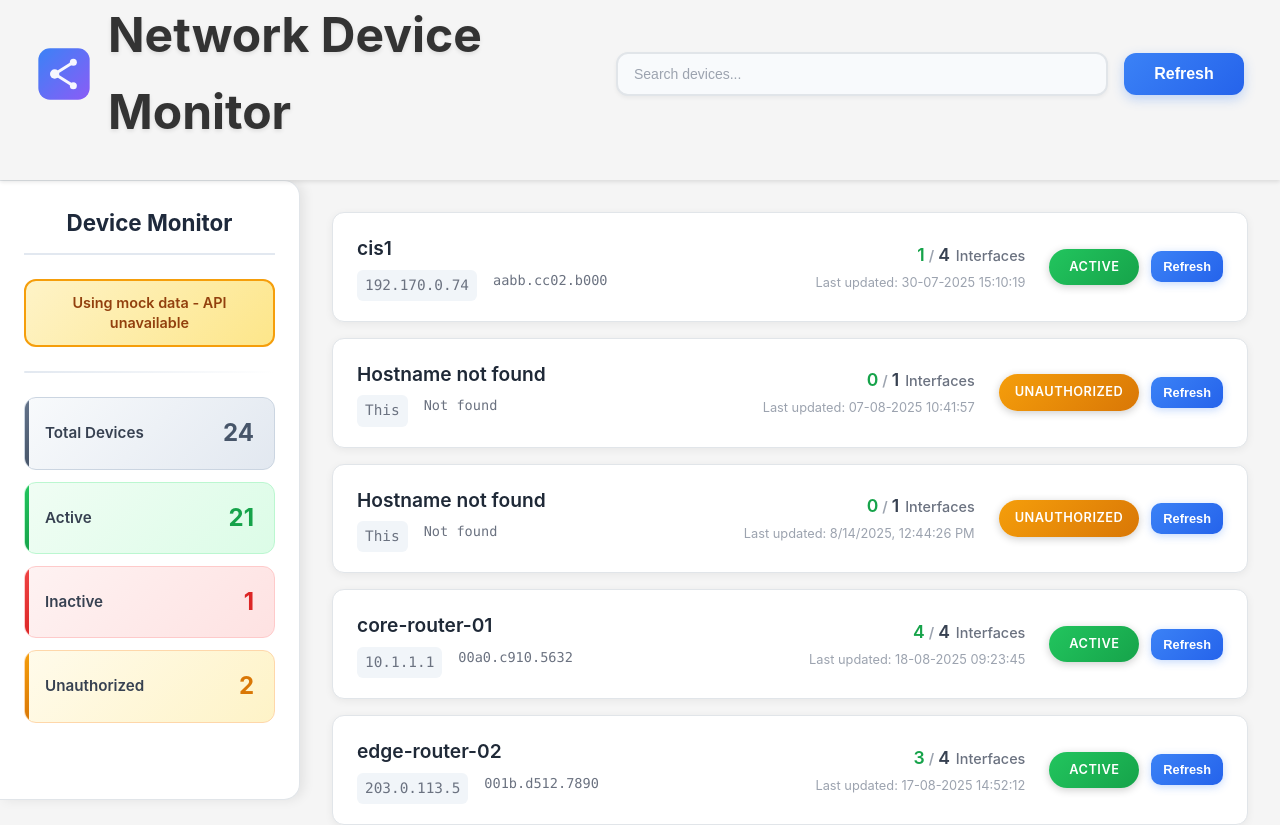
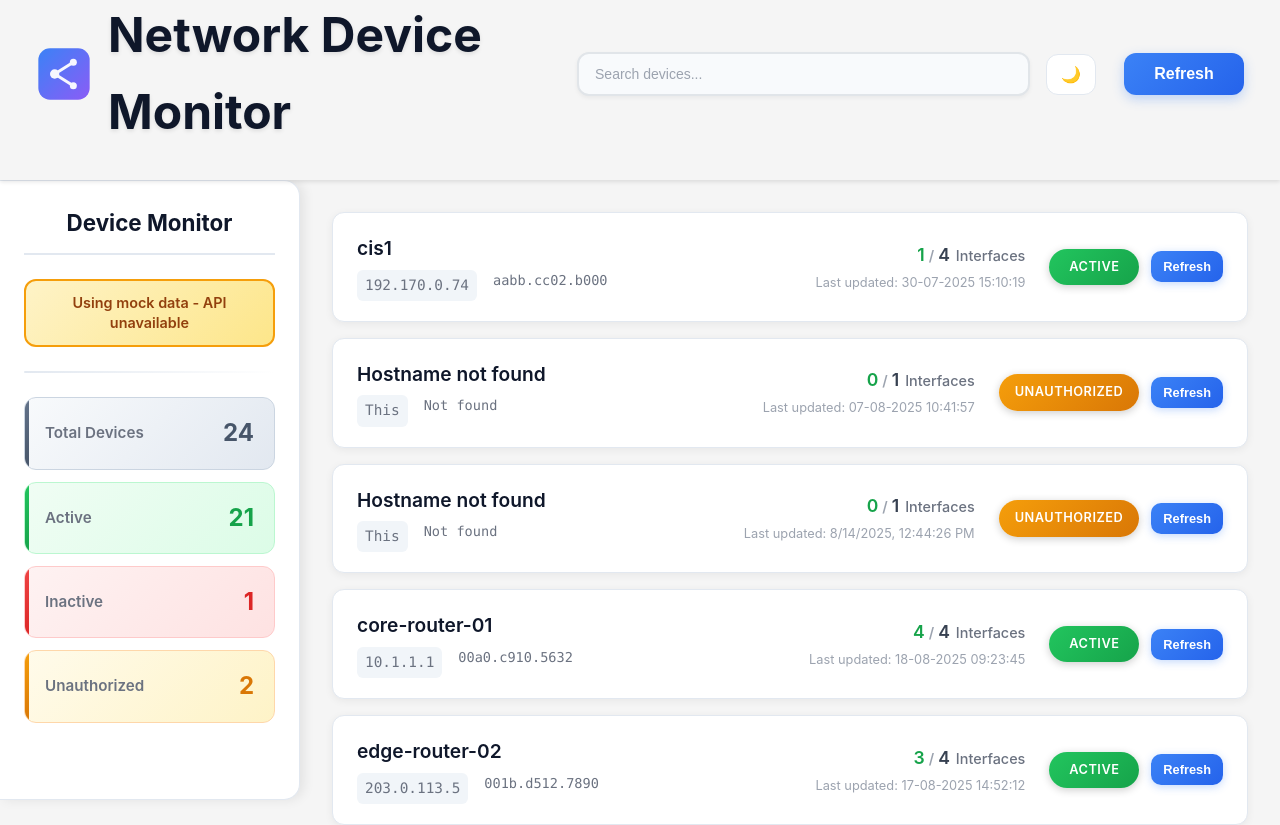
Before and after one commit to RudeusTempest/Project_DYY, a React (Create React App) app in the folder Frontend/: page / in a window 1280 px wide. Shown: the top 825 px of the page. Built offline with nearby package versions, Linux system fonts and the light colour scheme; no server answers.

Commit message:
Frontend: add dark mode via CSS variables and theme toggle; extract DeviceItem from DeviceList

```diff
--- a/Frontend/src/App.css
+++ b/Frontend/src/App.css
@@ -8,11 +8,37 @@
 :root {
   --header-height: 180px;
   --sidebar-width: 300px;
+  /* Theme colors */
+  --bg: #f5f5f5;
+  --text: #0f172a;
+  --muted: #6b7280;
+  --surface: #f5f5f5;
+  --card: #ffffff;
+  --border: #e2e8f0;
+  --input-bg: #f8fafc;
+  --input-border: #e1e5e9;
+  --placeholder: #9ca3af;
+  --tag-bg: #f1f5f9;
+}
+
+[data-theme='dark'] {
+  color-scheme: dark;
+  --bg: #0b1220;
+  --text: #e5e7eb;
+  --muted: #94a3b8;
+  --surface: #0f172a;
+  --card: #111827;
+  --border: #334155;
+  --input-bg: #0f172a;
+  --input-border: #334155;
+  --placeholder: #94a3b8;
+  --tag-bg: #1f2937;
 }
 
 body {
   font-family: -apple-system, BlinkMacSystemFont, 'Segoe UI', 'Roboto', 'Oxygen', 'Ubuntu', 'Cantarell', sans-serif;
-  background-color: #f5f5f5;
+  background-color: var(--bg);
+  color: var(--text);
   line-height: 1.6;
 }
 
@@ -28,7 +54,7 @@ body {
   top: 0;
   left: 0;
   right: 0;
-  background-color: #f5f5f5;
+  background-color: var(--surface);
   z-index: 1000;
   box-shadow: 0 2px 4px rgba(0, 0, 0, 0.1);
   padding: 36px;
@@ -57,10 +83,10 @@ body {
   top: var(--header-height);
   width: var(--sidebar-width);
   height: calc(100vh - var(--header-height));
-  background: white;
+  background: var(--card);
   border-radius: 0 16px 16px 0;
   box-shadow: 4px 0 12px rgba(0, 0, 0, 0.08);
-  border: 1px solid #e1e5e9;
+  border: 1px solid var(--border);
   border-left: none;
   overflow-y: auto;
   z-index: 500;
@@ -73,10 +99,10 @@ body {
 .sidebar-content h3 {
   font-size: 1.4rem;
   font-weight: 700;
-  color: #1e293b;
+  color: var(--text);
   margin-bottom: 24px;
   text-align: center;
-  border-bottom: 2px solid #e2e8f0;
+  border-bottom: 2px solid var(--border);
   padding-bottom: 12px;
 }
 
@@ -146,14 +172,14 @@ body {
 
 .stat-label {
   font-weight: 600;
-  color: #374151;
+  color: var(--muted);
   font-size: 0.95rem;
 }
 
 .stat-value {
   font-size: 1.5rem;
   font-weight: 700;
-  color: #1f2937;
+  color: var(--text);
 }
 
 .stat-item.total .stat-value {
@@ -175,7 +201,7 @@ body {
 /* Sidebar separator */
 .sidebar-separator {
   height: 2px;
-  background: linear-gradient(90deg, #e2e8f0, transparent);
+  background: linear-gradient(90deg, var(--border), transparent);
   margin: 24px 0;
   border-radius: 1px;
 }
@@ -188,23 +214,23 @@ body {
 .sidebar-search input {
   width: 100%;
   padding: 12px 16px;
-  border: 2px solid #e1e5e9;
+  border: 2px solid var(--input-border);
   border-radius: 12px;
   font-size: 14px;
   outline: none;
   transition: all 0.3s ease;
-  background-color: #f8fafc;
+  background-color: var(--input-bg);
   box-shadow: 0 2px 4px rgba(0, 0, 0, 0.05);
 }
 
 .sidebar-search input:focus {
   border-color: #3b82f6;
   box-shadow: 0 0 0 3px rgba(59, 130, 246, 0.1);
-  background-color: white;
+  background-color: var(--card);
 }
 
 .sidebar-search input::placeholder {
-  color: #9ca3af;
+  color: var(--placeholder);
 }
 
 /* Mock Data Banner in sidebar */
@@ -260,7 +286,7 @@ body {
   font-size: 3rem;
   font-weight: bold;
   margin-bottom: 0;
-  color: #333;
+  color: var(--text);
   text-shadow: 0 2px 4px rgba(0, 0, 0, 0.1);
   flex: 1;
 }
@@ -335,10 +361,29 @@ body {
 .loading-message {
   text-align: center;
   padding: 60px 20px;
-  background: white;
+  background: var(--card);
   border-radius: 16px;
   box-shadow: 0 4px 12px rgba(0, 0, 0, 0.05);
   margin-bottom: 24px;
+}
+
+/* Theme toggle button */
+.theme-toggle {
+  background: var(--card);
+  border: 1px solid var(--border);
+  color: var(--text);
+  cursor: pointer;
+  font-size: 1rem;
+  font-weight: 600;
+  padding: 10px 14px;
+  border-radius: 12px;
+  transition: all 0.2s ease;
+  margin-right: 12px;
+}
+
+.theme-toggle:hover {
+  transform: translateY(-1px);
+  box-shadow: 0 2px 8px rgba(0, 0, 0, 0.1);
 }
 
 .loading-message p {
@@ -389,7 +434,7 @@ body {
 .no-devices {
   text-align: center;
   padding: 80px 20px;
-  background: white;
+  background: var(--card);
   border-radius: 16px;
   box-shadow: 0 4px 12px rgba(0, 0, 0, 0.05);
 }
@@ -409,8 +454,8 @@ body {
 }
 
 .device-list-item {
-  background: white;
-  border: 1px solid #e1e5e9;
+  background: var(--card);
+  border: 1px solid var(--border);
   border-radius: 12px;
   cursor: pointer;
   transition: all 0.3s ease;
@@ -477,19 +522,19 @@ body {
   font-size: 1.2rem;
   font-weight: 600;
   margin-bottom: 6px;
-  color: #1f2937;
+  color: var(--text);
 }
 
 .device-meta {
   display: flex;
   gap: 16px;
   font-size: 0.9rem;
-  color: #6b7280;
+  color: var(--muted);
   font-weight: 500;
 }
 
 .ip-address {
-  background: #f1f5f9;
+  background: var(--tag-bg);
   padding: 4px 8px;
   border-radius: 6px;
   font-family: 'Monaco', 'Menlo', 'Ubuntu Mono', monospace;
@@ -503,7 +548,7 @@ body {
 .device-secondary-info {
   text-align: right;
   font-size: 0.9rem;
-  color: #6b7280;
+  color: var(--muted);
 }
 
 .interface-count {
@@ -616,7 +661,7 @@ body {
 }
 
 .modal-content {
-  background: white;
+  background: var(--card);
   border-radius: 20px;
   max-width: 700px;
   width: 90%;
@@ -783,14 +828,14 @@ body {
 .port-status {
   margin-top: 24px;
   padding-top: 24px;
-  border-top: 2px solid #e2e8f0;
+  border-top: 2px solid var(--border);
 }
 
 .port-status h4 {
   font-weight: 700;
   font-size: 1.2rem;
   margin-bottom: 16px;
-  color: #1e293b;
+  color: var(--text);
 }
 
 .ports-grid {
@@ -850,7 +895,7 @@ body {
 .no-results {
   text-align: center;
   padding: 80px 20px;
-  background: white;
+  background: var(--card);
   border-radius: 16px;
   box-shadow: 0 4px 12px rgba(0, 0, 0, 0.05);
 }
--- a/Frontend/src/App.tsx
+++ b/Frontend/src/App.tsx
@@ -21,9 +21,28 @@ const NetworkDeviceMonitor: React.FC = () => {
   const [usingMockData, setUsingMockData] = useState(false);
   const [refreshingIp, setRefreshingIp] = useState<string | null>(null);
 
+  // Theme (light/dark)
+  const getInitialTheme = (): 'light' | 'dark' => {
+    try {
+      const saved = localStorage.getItem('theme') as 'light' | 'dark' | null;
+      if (saved === 'light' || saved === 'dark') return saved;
+    } catch {}
+    return (window.matchMedia && window.matchMedia('(prefers-color-scheme: dark)').matches) ? 'dark' : 'light';
+  };
+  const [theme, setTheme] = useState<'light' | 'dark'>(() => getInitialTheme());
+
+  useEffect(() => {
+    document.documentElement.setAttribute('data-theme', theme);
+    try {
+      localStorage.setItem('theme', theme);
+    } catch {}
+  }, [theme]);
+
+  const toggleTheme = () => setTheme(t => (t === 'light' ? 'dark' : 'light'));
 
 
-  // Fetch data from backend API
+
+  // Fetch data from backend API or use mock data
   const fetchDevices = async () => {
     try {
       setLoading(true);
@@ -115,6 +134,8 @@ const NetworkDeviceMonitor: React.FC = () => {
         onRefresh={handleRefresh}
         searchTerm={searchTerm}
         onSearchChange={setSearchTerm}
+        theme={theme}
+        onToggleTheme={toggleTheme}
       />
 
       <div className="app-layout">
--- /dev/null
+++ b/Frontend/src/components/DeviceItem.tsx
@@ -0,0 +1,80 @@
+import React from 'react';
+import { NetworkDevice } from '../types';
+
+type DeviceItemProps = {
+  device: NetworkDevice;
+  onClick: () => void;
+  onRefresh: (ip: string) => void;
+  isRefreshing?: boolean;
+};
+
+const DeviceItem: React.FC<DeviceItemProps> = ({ device, onClick, onRefresh, isRefreshing }) => {
+  const rawPrimaryIP: any = Array.isArray(device.interface) ? device.interface?.[0]?.ip_address : undefined;
+  const primaryIP = typeof rawPrimaryIP === 'string' ? rawPrimaryIP : (rawPrimaryIP != null ? String(rawPrimaryIP) : 'No IP');
+
+  const safeInterfaces = Array.isArray(device.interface) ? device.interface : [];
+  const activeInterfaces = safeInterfaces.filter(port => typeof port?.status === 'string' && port.status.includes('up/up')).length;
+  const totalInterfaces = safeInterfaces.length;
+
+  const getDeviceStatus = () => {
+    const hasActivePort = safeInterfaces.some(port => typeof port?.status === 'string' && port.status.includes('up/up'));
+    if (device.hostname === "Hostname not found") return 'Unauthorized';
+    return hasActivePort ? 'Active' : 'Inactive';
+  };
+
+  const status = getDeviceStatus();
+
+  const formatLastUpdated = (lastUpdated: string | { $date: string }) => {
+    if (typeof lastUpdated === 'string') {
+      return lastUpdated;
+    }
+    return new Date(lastUpdated.$date).toLocaleString();
+  };
+
+  return (
+    <div onClick={onClick} className={`device-list-item ${status.toLowerCase()}`}>
+      <div className="device-list-content">
+        <div className="device-primary-info">
+          <h3>{device.hostname}</h3>
+          <div className="device-meta">
+            <span className="ip-address">{primaryIP}</span>
+            <span className="mac-address">{device.Mac}</span>
+          </div>
+        </div>
+
+        <div className="device-secondary-info">
+          <div className="interface-count">
+            <span className="active-count">{activeInterfaces}</span>
+            <span className="separator">/</span>
+            <span className="total-count">{totalInterfaces}</span>
+            <span className="label">Interfaces</span>
+          </div>
+          <div className="last-updated">
+            Last updated: {formatLastUpdated(device["last updated at"] as any)}
+          </div>
+        </div>
+
+        <div className="device-status-info">
+          <div className={`status ${status.toLowerCase()}`}>
+            {status}
+          </div>
+          <button
+            className="refresh-device-button"
+            onClick={(e) => {
+              e.stopPropagation();
+              if (primaryIP && primaryIP !== 'No IP' && primaryIP !== 'unassigned') {
+                onRefresh(primaryIP);
+              }
+            }}
+            title="Refresh this device"
+            disabled={!!isRefreshing}
+          >
+            {isRefreshing ? 'Refreshing...' : 'Refresh'}
+          </button>
+        </div>
+      </div>
+    </div>
+  );
+};
+
+export default DeviceItem;
--- a/Frontend/src/components/DeviceList.tsx
+++ b/Frontend/src/components/DeviceList.tsx
@@ -1,5 +1,6 @@
 import React from 'react';
 import { NetworkDevice } from '../types';
+import DeviceItem from './DeviceItem';
 
 type DeviceListProps = {
   devices: NetworkDevice[];
@@ -8,80 +9,11 @@ type DeviceListProps = {
   refreshingIp?: string | null;
 };
 
-const DeviceListItem: React.FC<{ device: NetworkDevice; onClick: () => void; onRefresh: (ip: string) => void; isRefreshing?: boolean }> = ({ device, onClick, onRefresh, isRefreshing }) => {
-  const rawPrimaryIP: any = Array.isArray(device.interface) ? device.interface?.[0]?.ip_address : undefined;
-  const primaryIP = typeof rawPrimaryIP === 'string' ? rawPrimaryIP : (rawPrimaryIP != null ? String(rawPrimaryIP) : 'No IP');
-
-  const safeInterfaces = Array.isArray(device.interface) ? device.interface : [];
-  const activeInterfaces = safeInterfaces.filter(port => typeof port?.status === 'string' && port.status.includes('up/up')).length;
-  const totalInterfaces = safeInterfaces.length;
-
-  const getDeviceStatus = () => {
-    const hasActivePort = safeInterfaces.some(port => typeof port?.status === 'string' && port.status.includes('up/up'));
-    if (device.hostname === "Hostname not found") return 'Unauthorized';
-    return hasActivePort ? 'Active' : 'Inactive';
-  };
-
-  const status = getDeviceStatus();
-
-  const formatLastUpdated = (lastUpdated: string | { $date: string }) => {
-    if (typeof lastUpdated === 'string') {
-      return lastUpdated;
-    }
-    return new Date(lastUpdated.$date).toLocaleString();
-  };
-
-  return (
-    <div onClick={onClick} className={`device-list-item ${status.toLowerCase()}`}>
-      <div className="device-list-content">
-        <div className="device-primary-info">
-          <h3>{device.hostname}</h3>
-          <div className="device-meta">
-            <span className="ip-address">{primaryIP}</span>
-            <span className="mac-address">{device.Mac}</span>
-          </div>
-        </div>
-
-        <div className="device-secondary-info">
-          <div className="interface-count">
-            <span className="active-count">{activeInterfaces}</span>
-            <span className="separator">/</span>
-            <span className="total-count">{totalInterfaces}</span>
-            <span className="label">Interfaces</span>
-          </div>
-          <div className="last-updated">
-            Last updated: {formatLastUpdated(device["last updated at"] as any)}
-          </div>
-        </div>
-
-        <div className="device-status-info">
-          <div className={`status ${status.toLowerCase()}`}>
-            {status}
-          </div>
-          <button
-            className="refresh-device-button"
-            onClick={(e) => {
-              e.stopPropagation();
-              if (primaryIP && primaryIP !== 'No IP' && primaryIP !== 'unassigned') {
-                onRefresh(primaryIP);
-              }
-            }}
-            title="Refresh this device"
-            disabled={!!isRefreshing}
-          >
-            {isRefreshing ? 'Refreshing...' : 'Refresh'}
-          </button>
-        </div>
-      </div>
-    </div>
-  );
-};
-
 const DeviceList: React.FC<DeviceListProps> = ({ devices, onDeviceClick, onRefreshDevice, refreshingIp }) => {
   return (
     <div className="devices-list">
       {devices.map((device, index) => (
-        <DeviceListItem
+        <DeviceItem
           key={index}
           device={device}
           onClick={() => onDeviceClick(device)}
--- a/Frontend/src/components/Header.tsx
+++ b/Frontend/src/components/Header.tsx
@@ -6,9 +6,11 @@ type HeaderProps = {
   onRefresh: () => void;
   searchTerm: string;
   onSearchChange: (term: string) => void;
+  theme: 'light' | 'dark';
+  onToggleTheme: () => void;
 };
 
-const Header = forwardRef<HTMLDivElement, HeaderProps>(({ loading, onRefresh, searchTerm, onSearchChange }, ref) => {
+const Header = forwardRef<HTMLDivElement, HeaderProps>(({ loading, onRefresh, searchTerm, onSearchChange, theme, onToggleTheme }, ref) => {
   return (
     <div className="app-header" ref={ref}>
       <div className="header-container">
@@ -26,6 +28,14 @@ const Header = forwardRef<HTMLDivElement, HeaderProps>(({ loading, onRefresh, se
             </div>
           )}
           <button
+            onClick={onToggleTheme}
+            className="theme-toggle"
+            aria-label="Toggle theme"
+            title={`Switch to ${theme === 'dark' ? 'light' : 'dark'} mode`}
+          >
+            {theme === 'dark' ? '☀️' : '🌙'}
+          </button>
+          <button
             onClick={onRefresh}
             className="refresh-button"
             disabled={loading}
```
Also changed, not shown: 1 other file (tests, documents, lock files or other folders).
